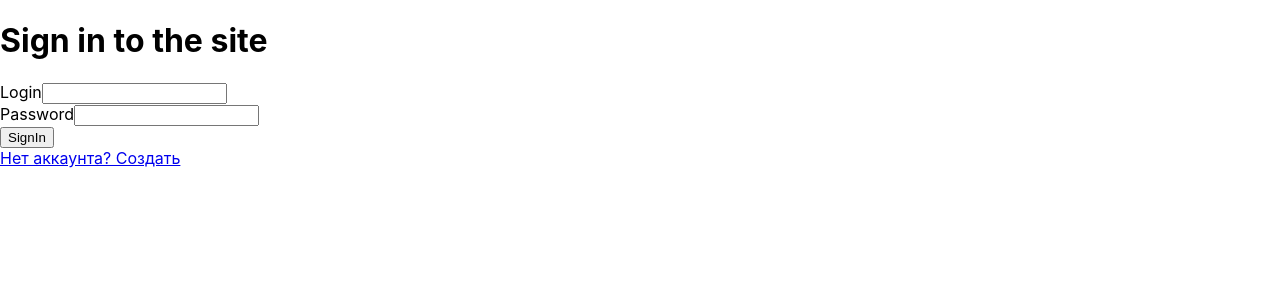
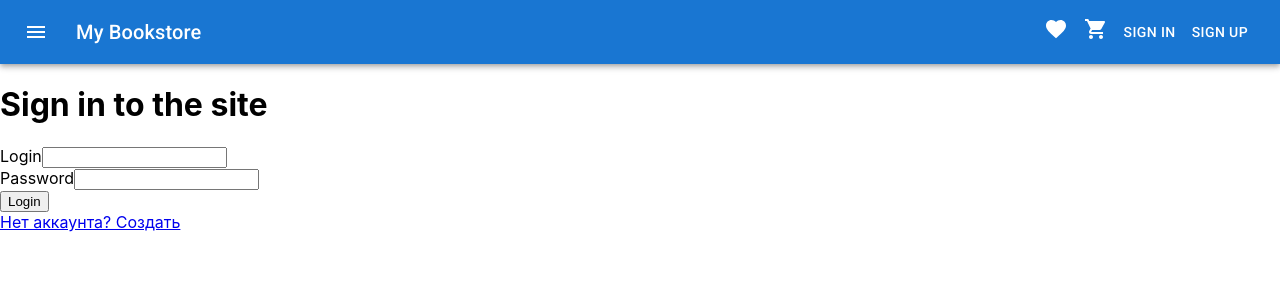
Before and after one commit to ArtyomIbatulin/Bookstore-frontend-old, a React (Create React App) app: page /sign-in in a window 1280 px wide. Shown: the top 300 px of the page. Built offline with nearby package versions, Linux system fonts and the light colour scheme.

Commit message:
added links on the header

```diff
--- a/src/components/Header.js
+++ b/src/components/Header.js
@@ -1,5 +1,5 @@
 import React from "react";
-// import { Link } from "react-router-dom";
+import { Link } from "react-router-dom";
 import AppBar from "@mui/material/AppBar";
 import Box from "@mui/material/Box";
 import Toolbar from "@mui/material/Toolbar";
@@ -11,16 +11,9 @@ import ShoppingCartIcon from "@mui/icons-material/ShoppingCart";
 import FavoriteIcon from "@mui/icons-material/Favorite";
 
 const Header = () => {
-  // const history = useHistory();
-
-  // const logoutHandler = (event) => {
-  //   event.preventDefault();
-  //   auth.logout();
-  //   history.push('/');
-  // };
-
   return (
     <header>
+      <nav>
         {/* <nav>
         <div>
           <Link to={'/'}>
@@ -55,23 +48,53 @@ const Header = () => {
               </IconButton>
 
               <Typography variant="h6" component="div" sx={{ flexGrow: 1 }}>
+                <Link
+                  to={"/"}
+                  style={{ color: "white", textDecoration: "none" }}
+                >
                   My Bookstore
+                </Link>
               </Typography>
 
               <IconButton color="inherit">
+                <Link
+                  to={"/wishlist"}
+                  style={{ color: "white", textDecoration: "none" }}
+                >
                   <FavoriteIcon />
+                </Link>
               </IconButton>
 
               <IconButton color="inherit">
+                <Link
+                  to={"/orders"}
+                  style={{ color: "white", textDecoration: "none" }}
+                >
                   <ShoppingCartIcon />
+                </Link>
               </IconButton>
 
-            <Button color="inherit">Sign in</Button>
+              <Button color="inherit">
+                <Link
+                  to="/sign-in"
+                  style={{ color: "white", textDecoration: "none" }}
+                >
+                  Sign in
+                </Link>
+              </Button>
 
-            <Button color="inherit">Sign up</Button>
+              <Button color="inherit">
+                <Link
+                  to="/sign-up"
+                  style={{ color: "white", textDecoration: "none" }}
+                >
+                  Sign up
+                </Link>
+              </Button>
             </Toolbar>
           </AppBar>
         </Box>
+      </nav>
     </header>
   );
 };
--- a/src/pages/Orders.js
+++ b/src/pages/Orders.js
@@ -1,7 +1,17 @@
-import React from 'react';
+import React from "react";
+import Header from "../components/Header";
 
 const Orders = () => {
-  return <div>Orders</div>;
+  return (
+    <>
+      <header>
+        <Header />
+      </header>
+      <main>
+        <div>Orders</div>
+      </main>
+    </>
+  );
 };
 
 export default Orders;
--- a/src/pages/Wishlist.js
+++ b/src/pages/Wishlist.js
@@ -1,7 +1,17 @@
-import React from 'react';
+import React from "react";
+import Header from "../components/Header";
 
 const Wishlist = () => {
-  return <div>Wishlist</div>;
+  return (
+    <>
+      <header>
+        <Header />
+      </header>
+      <main>
+        <div>Wishlist</div>
+      </main>
+    </>
+  );
 };
 
 export default Wishlist;
--- a/src/pages/signIn/SignIn.js
+++ b/src/pages/signIn/SignIn.js
@@ -3,6 +3,7 @@ import { Formik, Form } from "formik";
 import MyTextInput from "../../components/MyTextInput";
 import validation from "./validation";
 import { Link } from "react-router-dom";
+import Header from "../../components/Header";
 
 const initialValues = {
   login: "",
@@ -11,6 +12,10 @@ const initialValues = {
 
 const SignIn = () => {
   return (
+    <>
+      <header>
+        <Header />
+      </header>
       <main>
         <h1>Sign in to the site</h1>
         <Formik
@@ -27,12 +32,13 @@ const SignIn = () => {
             <MyTextInput label="Password" name="password" type="password" />
 
             <div>
-            <button type="submit">SignIn</button>
+              <button type="submit">Login</button>
             </div>
           </Form>
         </Formik>
         <Link to="/sign-up">Нет аккаунта? Создать</Link>
       </main>
+    </>
   );
 };
 
--- a/src/pages/signUp/SignUp.js
+++ b/src/pages/signUp/SignUp.js
@@ -1,16 +1,17 @@
-import React from 'react';
-import { Formik, Form } from 'formik';
-import MyTextInput from '../../components/MyTextInput';
-import validation from './validation';
-import { useDispatch, useSelector } from 'react-redux';
-import { changeUsers } from '../../store/actions';
-import useHttp from '../../hooks/http.hook';
+import React from "react";
+import { Formik, Form } from "formik";
+import MyTextInput from "../../components/MyTextInput";
+import validation from "./validation";
+import { useDispatch, useSelector } from "react-redux";
+import { changeUsers } from "../../store/actions";
+import useHttp from "../../hooks/http.hook";
+import Header from "../../components/Header";
 
 // axios here or http.hook
 
 const initialValues = {
-  login: '',
-  password: '',
+  login: "",
+  password: "",
 };
 
 const SignUp = () => {
@@ -21,15 +22,19 @@ const SignUp = () => {
   const registerHandler = async (login, password) => {
     try {
       const data = await request(
-        'http://localhost:4000/api/v1/sign-up',
-        'POST',
+        "http://localhost:4000/api/v1/sign-up",
+        "POST",
         { login, password }
       );
-      console.log('Data', data);
+      console.log("Data", data);
     } catch (e) {}
   };
 
   return (
+    <>
+      <header>
+        <Header />
+      </header>
       <main>
         <h1>Create your account</h1>
         <Formik
@@ -39,7 +44,7 @@ const SignUp = () => {
             dispatch(changeUsers([...users, values]));
             setSubmitting(false);
             resetForm();
-          alert('Пользователь создан');
+            alert("Пользователь создан");
           }}
         >
           <Form>
@@ -47,13 +52,18 @@ const SignUp = () => {
             <MyTextInput label="Password" name="password" type="text" />
 
             <div>
-            <button type="submit" onClick={registerHandler} disabled={loading}>
-              SignUp
+              <button
+                type="submit"
+                onClick={registerHandler}
+                disabled={loading}
+              >
+                Registration
               </button>
             </div>
           </Form>
         </Formik>
       </main>
+    </>
   );
 };
 
--- a/src/routes.js
+++ b/src/routes.js
@@ -28,6 +28,7 @@ const useRoutes = (isAuthenticated) => {
     <Switch>
       <Route exact path="/" component={MainPage} />
       <Route path="/wishlist" component={Wishlist} />
+      <Route path="/orders" component={Orders} />
       <Route path="/book/:id" component={BookPage} />
       <Route path="/sign-in" component={SignIn} />
       <Route path="/sign-up" component={SignUp} />
```
Lines whose indentation alone changed are shown as unchanged.
